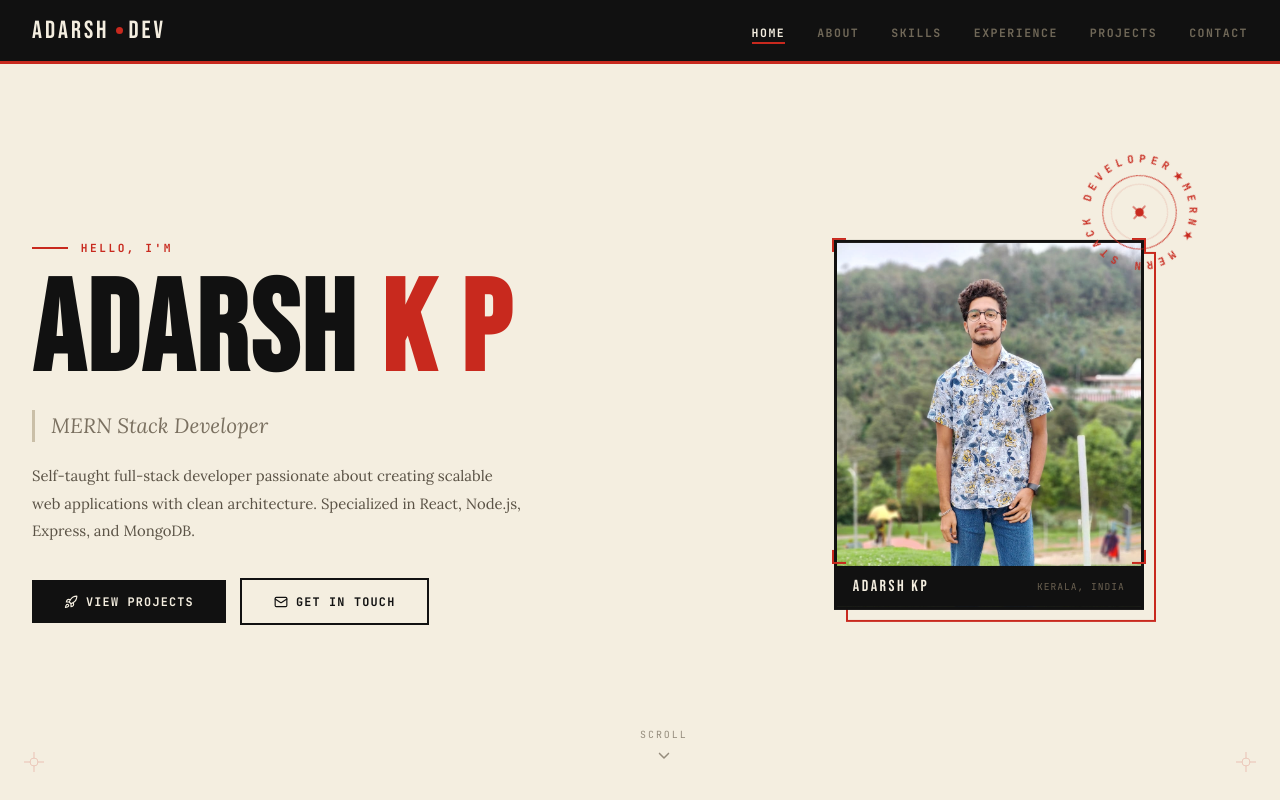
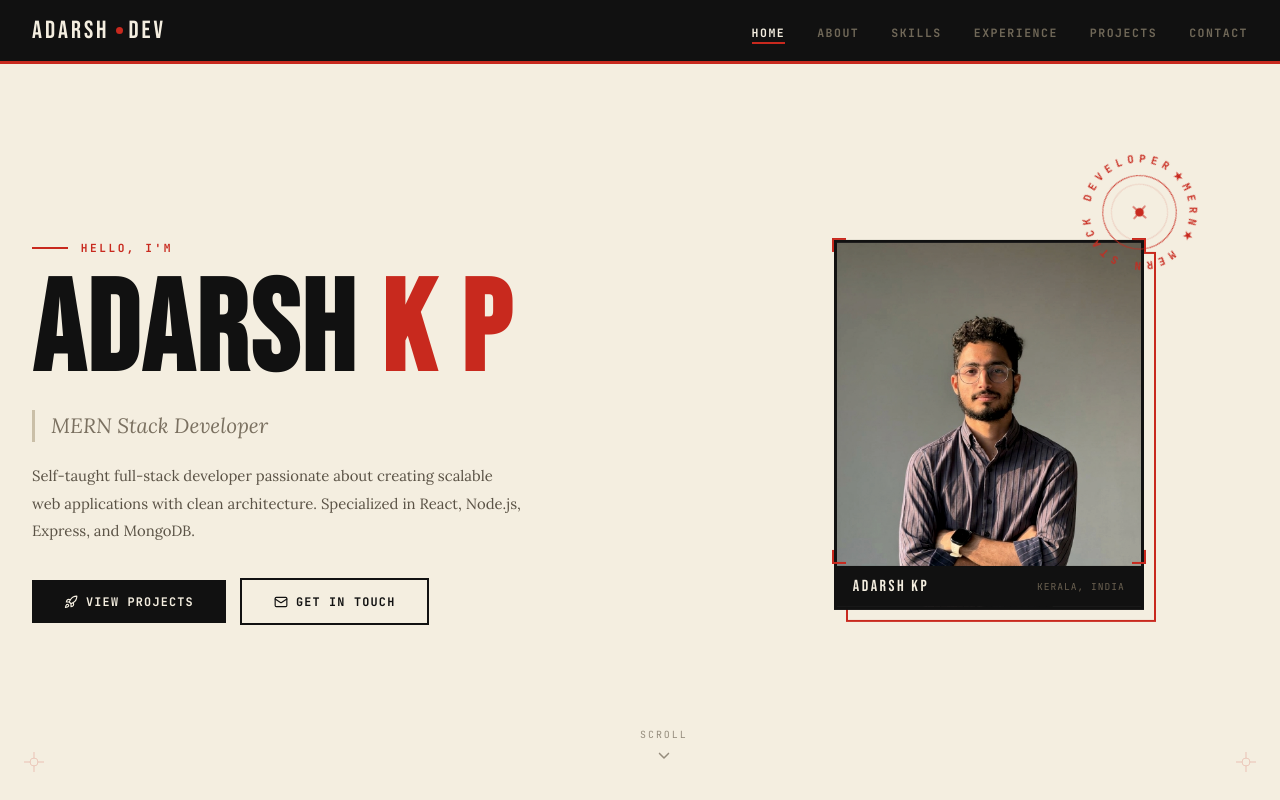
Before and after one commit to adarsh6282/Portfolio, a React (Vite) app: page / in a window 1280 px wide. Shown: the top 800 px of the page. Built offline with nearby package versions, Linux system fonts and the light colour scheme; the HTML template or start-up script is replaced by a standard one.

Commit message:
feat: changed the profile Image

```diff
--- a/src/App.jsx
+++ b/src/App.jsx
@@ -41,7 +41,7 @@ import { GiUnlocking } from "react-icons/gi";
 import { FaServer } from "react-icons/fa";
 import { MdVideoCall } from "react-icons/md";
 import { FiExternalLink } from "react-icons/fi";
-import profileImage from "./assets/profileImage.jpg";
+import image from "./assets/image.png"
 
 const Cursor = () => {
   const [dot, setDot] = useState({ x: -100, y: -100 });
@@ -1058,7 +1058,7 @@ const Portfolio = () => {
               <div className="hero-img-frame">
                 <div className="img-shadow" />
                 <div className="img-box">
-                  <img src={profileImage} alt="Adarsh KP" />
+                  <img src={image} alt="Adarsh KP" />
                   <div className="img-caption">
                     <span className="cap-name">Adarsh KP</span>
                     <span className="cap-loc">KERALA, INDIA</span>
```
Also changed, not shown: src/assets/image.png (added), src/assets/profileImage.jpg (deleted).
